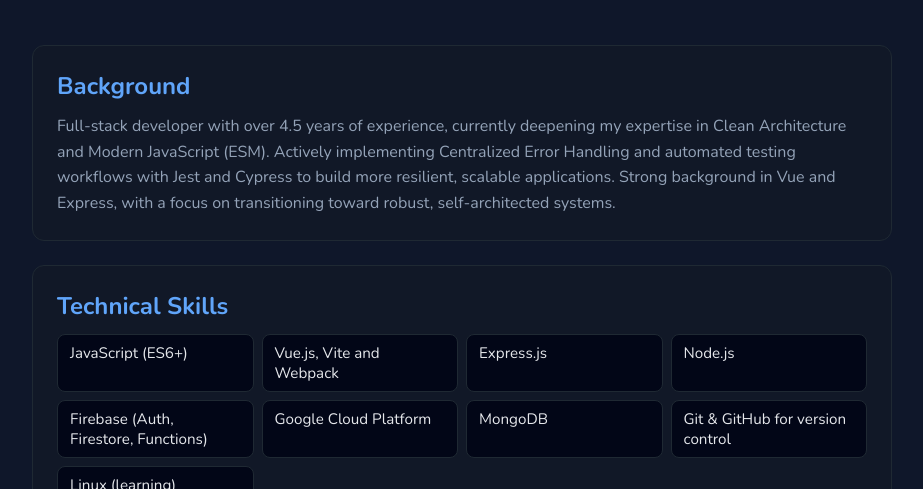
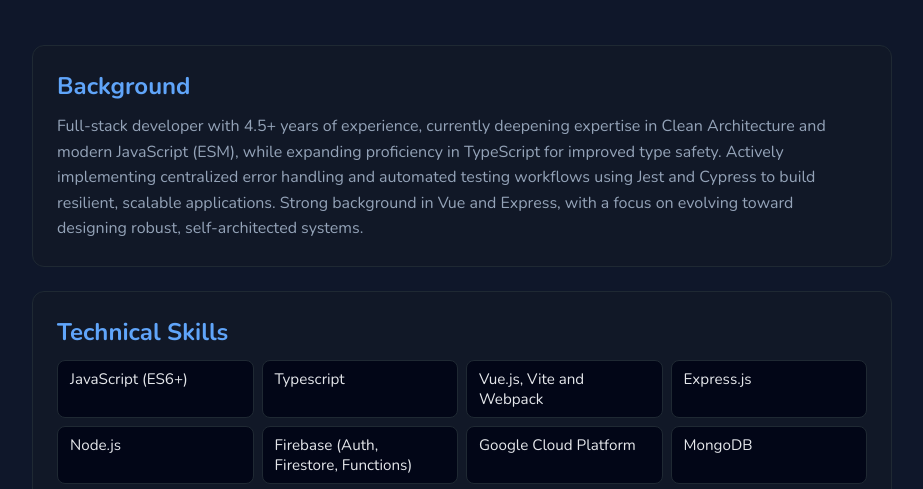
Before and after one commit to tevcodes/cv-website, a website built with Vite: page index.html in a window 1280 px wide. Shown: the part 263-752 px from the top of the page, without its empty margins (178-1101 px from the left). Built offline with nearby package versions, Linux system fonts and the light colour scheme.

Commit message:
small updates

```diff
--- a/index.html
+++ b/index.html
@@ -28,13 +28,14 @@
         <section class="card">
           <h2>Background</h2>
           <p>
-            Full-stack developer with over 4.5 years of experience,
-            currently deepening my expertise in
-            Clean Architecture and Modern JavaScript (ESM).
-            Actively implementing Centralized Error
-            Handling and automated testing workflows with Jest and Cypress to build more resilient,
-            scalable applications. Strong background in Vue and Express,
-            with a focus on transitioning toward robust, self-architected systems.
+          Full-stack developer with 4.5+ years of experience,
+          currently deepening expertise in Clean Architecture
+          and modern JavaScript (ESM), while expanding proficiency
+          in TypeScript for improved type safety. Actively implementing
+          centralized error handling and automated testing workflows
+          using Jest and Cypress to build resilient,
+          scalable applications. Strong background in Vue and Express,
+          with a focus on evolving toward designing robust, self-architected systems.
           </p>
         </section>
 
@@ -43,6 +44,7 @@
           <h2>Technical Skills</h2>
           <ul class="skills">
             <li>JavaScript (ES6+)</li>
+            <li>Typescript</li>
             <li>Vue.js, Vite and Webpack</li>
             <li>Express.js</li>
             <li>Node.js</li>
@@ -56,7 +58,7 @@
 
         <!-- BLOG -->
          <section class="card project-card">
-           <h2>Building Productivity Tools: Google Ecosystem</h2>
+           <h2>Personal Tools</h2>
 
            <div class="video-conatiner">
             <video controls class="project-video">
```
